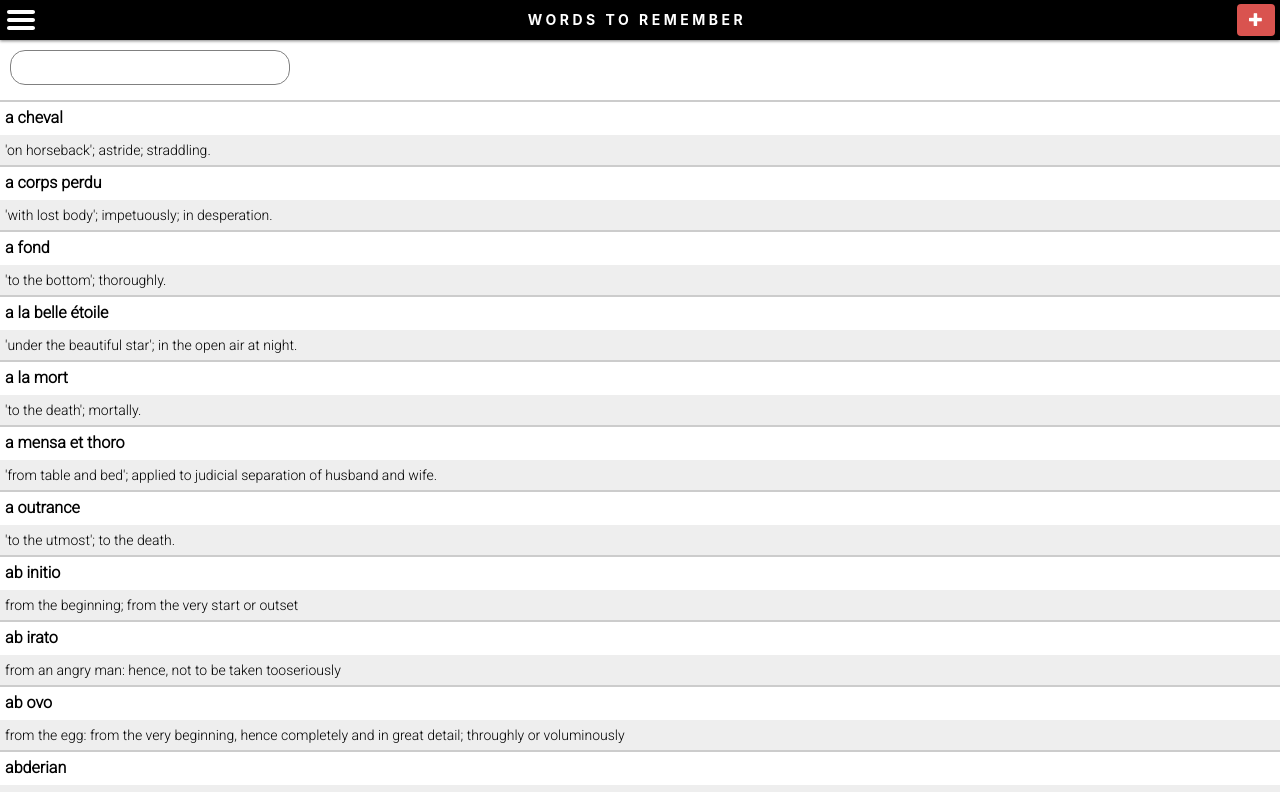
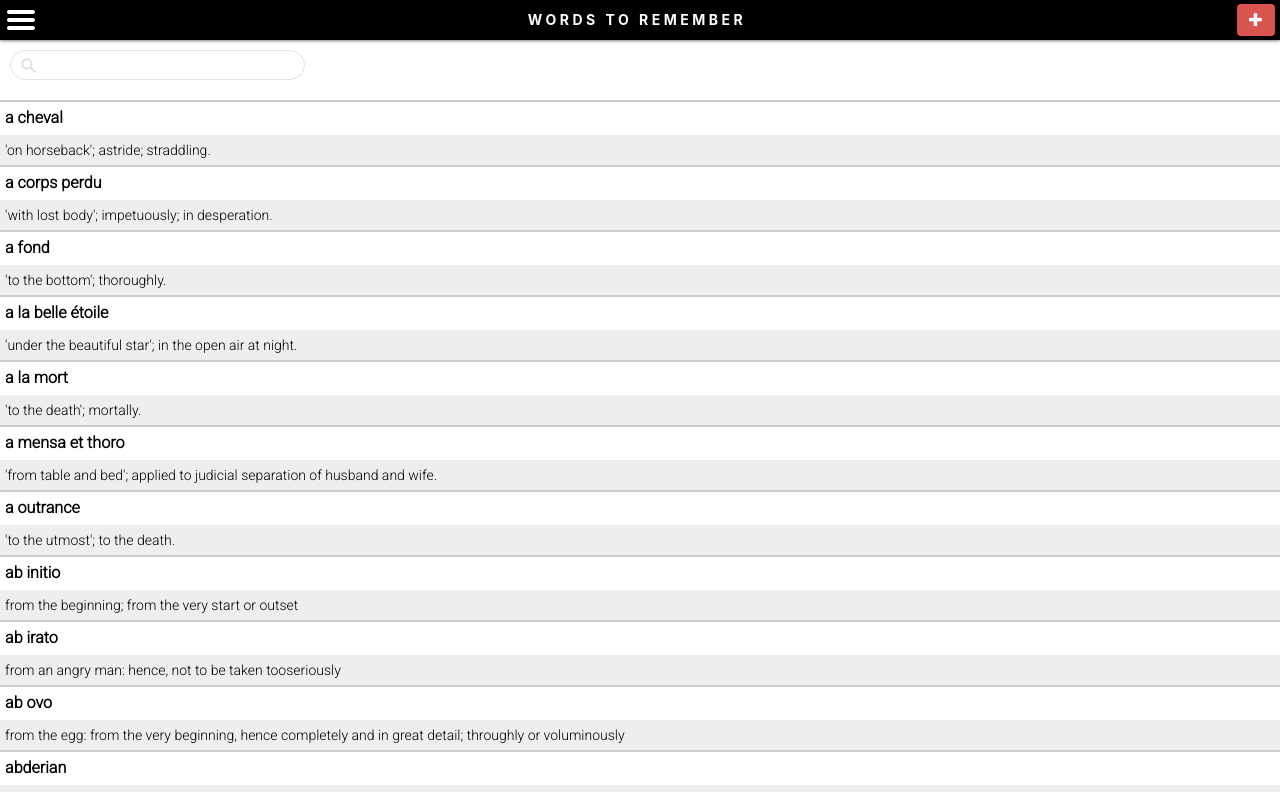
Before and after one commit to ricktoews/wordmage.app, a React (Create React App) app: page /browse/1 in a window 1280 px wide. Shown: the top 792 px of the page. Built offline with nearby package versions, Linux system fonts and the light colour scheme.

Commit message:
This isn't actually about fixing words but about dressing up the Search field.

```diff
--- a/src/App.scss
+++ b/src/App.scss
@@ -170,12 +170,23 @@ $spotlight-height: 200px;
 		background-color: white;
 
 		.partial-word {
-			border: 1px solid gray;
+			height: 30px;
+			font-size: 16px;
+			line-height: 30px;
+			box-sizing: border-box;
+			padding: 0 15px 0 30px;
+			border: 1px solid #e3e3e3;
+			color: #273849;
+			outline: none;
 			border-radius: 15px;
-			padding: 5px 15px;
-			font-size: 16px;
-			outline: none;
+			margin-right: 10px;
+			transition: border-color 0.2s ease;
+			background: #fff url(./assets/search.png) 8px 5px no-repeat;
+			background-size: 20px;
+			vertical-align: middle !important;
 		}
+
+
 	}
 
 	.word-list-container {
```
Also changed, not shown: src/assets/search.png (added).
